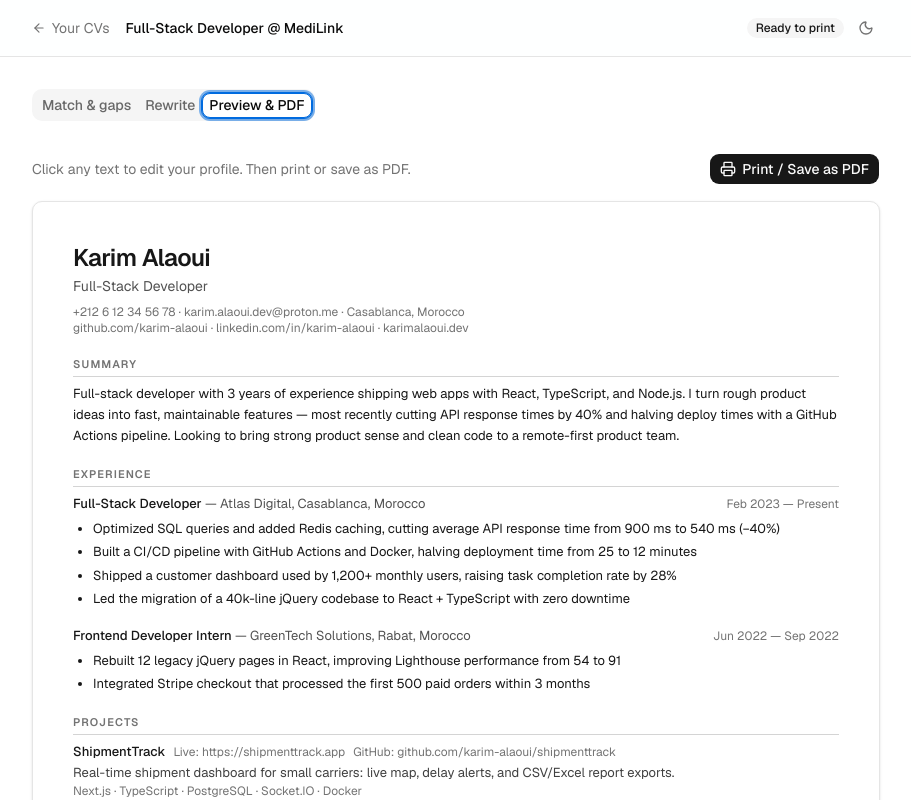
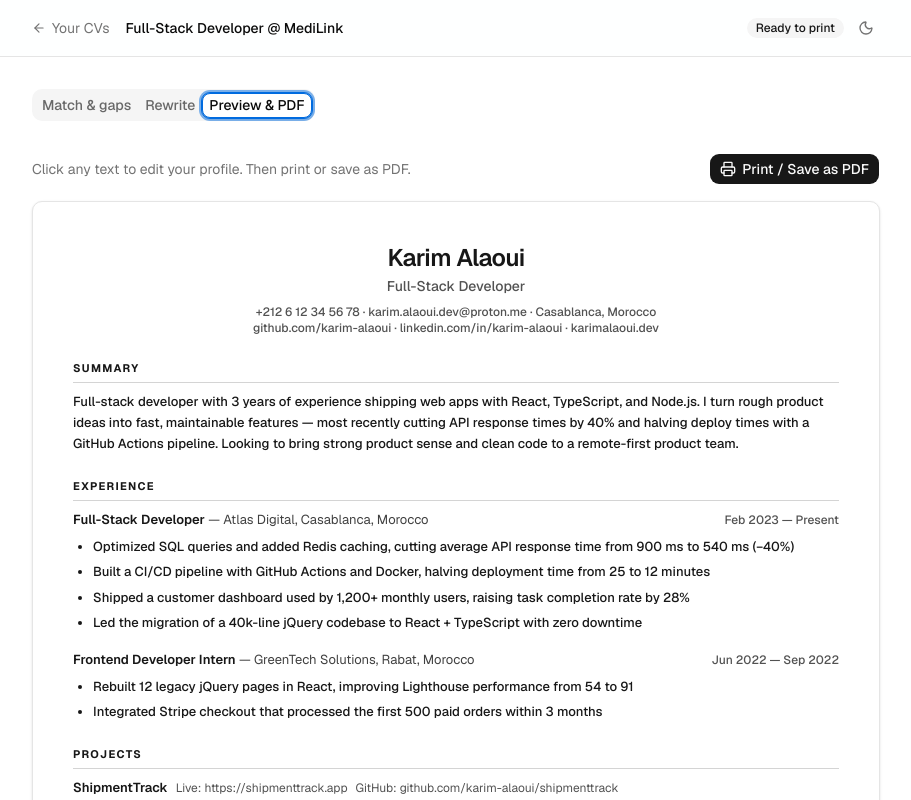
Before and after one commit to B00ZI/CVpolish, a Next.js app in the folder frontend/: page /jobs/job-medilink in a window 1280 px wide. Both pictures are taken after a click on the tab "Preview & PDF". Shown: the top 800 px of the page, without its empty margins (184-1095 px from the left). Built offline with nearby package versions, Linux system fonts and the light colour scheme.

Commit message:
CV typography pass: bolder-readable text, consistent section rhythm, centered header

```diff
--- a/frontend/app/jobs/[id]/cv-preview.tsx
+++ b/frontend/app/jobs/[id]/cv-preview.tsx
@@ -180,10 +180,10 @@ export function CvPreview({
       {/* A4 sheet */}
       <article
         id="cv-preview"
-        className="mx-auto rounded-lg border border-border bg-white p-10 text-[13px] leading-relaxed text-neutral-900 shadow-sm print:rounded-none print:border-0 print:p-[8mm_10mm] print:shadow-none"
+        className="mx-auto rounded-lg border border-border bg-white p-10 text-[13px] leading-relaxed font-[450] text-neutral-900 shadow-sm print:rounded-none print:border-0 print:p-[8mm_10mm] print:shadow-none"
       >
-        {/* Name block */}
-        <header>
+        {/* Name block — centered */}
+        <header className="text-center">
           <h1 className="text-2xl font-semibold tracking-tight">
             <Editable
               value={c.fullName}
@@ -207,10 +207,10 @@ export function CvPreview({
             />
           </p>
           {contactLine && (
-            <p className="mt-2 text-xs text-neutral-500">{contactLine}</p>
+            <p className="mt-2 text-xs text-neutral-600">{contactLine}</p>
           )}
           {linksLine && (
-            <p className="text-xs break-all text-neutral-500">{linksLine}</p>
+            <p className="text-xs break-all text-neutral-600">{linksLine}</p>
           )}
         </header>
 
@@ -238,19 +238,19 @@ export function CvPreview({
               {experience.map((exp) => (
                 <li key={exp.id}>
                   <div className="flex items-baseline justify-between gap-4">
-                    <p className="font-medium">
+                    <p className="font-semibold">
                       {exp.jobTitle}
-                      <span className="font-normal text-neutral-600">
+                      <span className="font-normal text-neutral-700">
                         {" "}
                         — {exp.company}
                         {exp.location ? `, ${exp.location}` : ""}
                       </span>
                     </p>
-                    <p className="shrink-0 text-xs text-neutral-500">
+                    <p className="shrink-0 text-xs text-neutral-600">
                       {fmtRange(exp.startDate, exp.endDate)}
                     </p>
                   </div>
-                  <ul className="mt-1 list-disc space-y-0.5 pl-5">
+                  <ul className="mt-1.5 list-disc space-y-1 pl-5">
                     {exp.bullets.map((b, i) => (
                       <li key={i}>
                         <Editable
@@ -286,27 +286,27 @@ export function CvPreview({
         {/* Projects */}
         {projects.length > 0 && (
           <Section title="Projects">
-            <ul className="space-y-3.5">
+            <ul className="space-y-4">
               {projects.map((prj) => (
                 <li key={prj.id}>
-                  <p className="font-medium">
+                  <p className="font-semibold">
                     {prj.name}
                     {prj.links.map((l) => (
                       <span
                         key={l.url}
-                        className="ml-2 font-normal text-xs text-neutral-500"
+                        className="ml-2 font-normal text-xs text-neutral-600"
                       >
                         {l.label}: {l.url}
                       </span>
                     ))}
                   </p>
-                  <p className="text-neutral-700">{prj.description}</p>
+                  <p className="text-neutral-800">{prj.description}</p>
                   {prj.techStack.length > 0 && (
-                    <p className="text-xs text-neutral-500">
+                    <p className="text-xs text-neutral-600">
                       {prj.techStack.join(" · ")}
                     </p>
                   )}
-                  <ul className="mt-0.5 list-disc space-y-0.5 pl-5">
+                  <ul className="mt-0.5 list-disc space-y-1 pl-5">
                     {prj.bullets.map((b, i) => (
                       <li key={i}>
                         <Editable
@@ -342,10 +342,10 @@ export function CvPreview({
         {/* Skills */}
         {profile.skillGroups.length > 0 && (
           <Section title="Skills">
-            <ul className="space-y-0.5">
+            <ul className="space-y-1">
               {profile.skillGroups.map((g) => (
                 <li key={g.id}>
-                  <span className="font-medium">{g.category}: </span>
+                  <span className="font-semibold">{g.category}: </span>
                   <Editable
                     value={g.skills.join(", ")}
                     onSave={(v) =>
@@ -381,9 +381,9 @@ export function CvPreview({
                   className="flex items-baseline justify-between gap-4"
                 >
                   <p>
-                    <Editable
-                      className="font-medium"
-                      value={ed.degree}
+                  <Editable
+                    className="font-semibold"
+                    value={ed.degree}
                       onSave={(v) =>
                         onEditProfile((p) => ({
                           ...p,
@@ -439,7 +439,7 @@ export function CvPreview({
                       </>
                     ) : null}
                   </p>
-                  <p className="shrink-0 text-xs text-neutral-500">
+                  <p className="shrink-0 text-xs text-neutral-600">
                     Class of{" "}
                     <Editable
                       value={ed.graduationYear}
@@ -464,11 +464,11 @@ export function CvPreview({
         {/* Certifications */}
         {profile.certifications && profile.certifications.length > 0 && (
           <Section title="Certifications">
-            <ul className="space-y-0.5">
+            <ul className="space-y-1">
               {profile.certifications.map((cert, i) => (
                 <li key={i}>
                   <Editable
-                    className="font-medium"
+                    className="font-semibold"
                     value={cert.name}
                     onSave={(v) =>
                       onEditProfile((p) => ({
@@ -530,8 +530,8 @@ function Section({
   children: React.ReactNode;
 }) {
   return (
-    <section className="mt-5">
-      <h2 className="mb-1.5 border-b border-neutral-300 pb-0.5 text-[11px] font-semibold tracking-widest text-neutral-500 uppercase">
+    <section className="mt-6">
+      <h2 className="mb-2 border-b border-neutral-300 pb-1 text-[11px] font-bold uppercase tracking-[0.12em] text-neutral-900">
         {title}
       </h2>
       {children}
```
